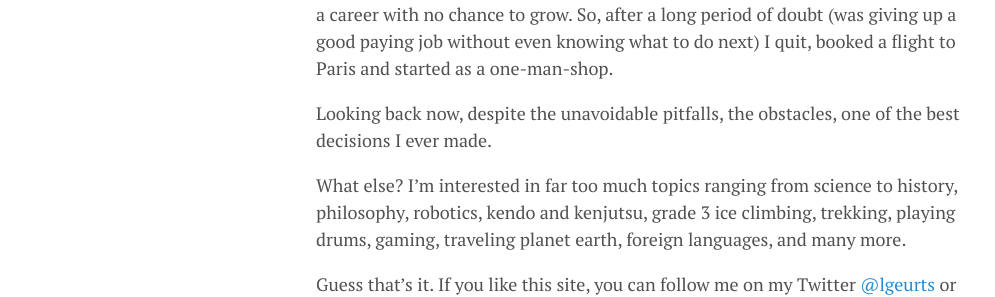
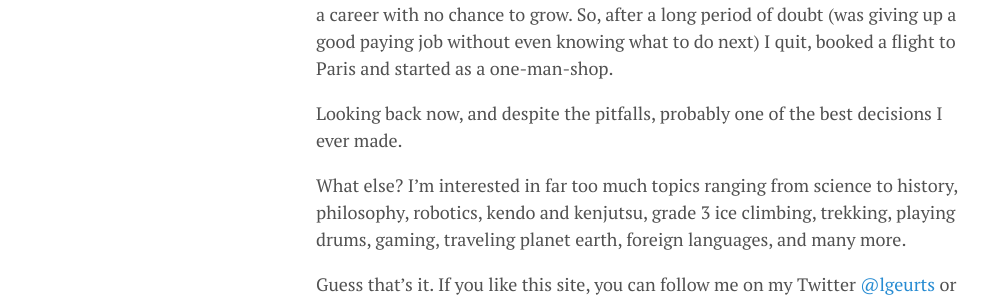
Before and after one commit to lgeurts/lgeurts.github.io, a Jekyll site: the page built from about.md, in a window 1280 px wide. Shown: the part 735-1032 px from the top of the page, without its empty margins (0-995 px from the left). Built offline with Jekyll 4.4.1, drawn with Linux system fonts in a browser that asks for light colours; nearby versions of some CDN libraries.

Commit message:
Update about.md

```diff
--- a/about.md
+++ b/about.md
@@ -10,7 +10,7 @@ In a former life I was a Microsoft PFE, T3 Escalation Engineer at Dell, HP Suppo
 
 Learned a lot and met amazingly talented people of which I can call some a close friend. Great times, until I discovered there was nothing new to explore, stuck in a career with no chance to grow. So, after a long period of doubt (was giving up a good paying job without even knowing what to do next) I quit, booked a flight to Paris and started as a one-man-shop.
 
-Looking back now, despite the unavoidable pitfalls, the obstacles, one of the best decisions I ever made.
+Looking back now, and despite the pitfalls, probably one of the best decisions I ever made.
 
 What else? I'm interested in far too much topics ranging from science to history, philosophy, robotics, kendo and kenjutsu, grade 3 ice climbing, trekking, playing drums, gaming, traveling planet earth, foreign languages, and many more.
 
```
